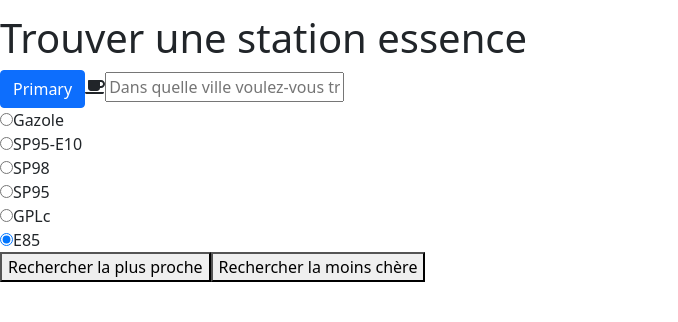
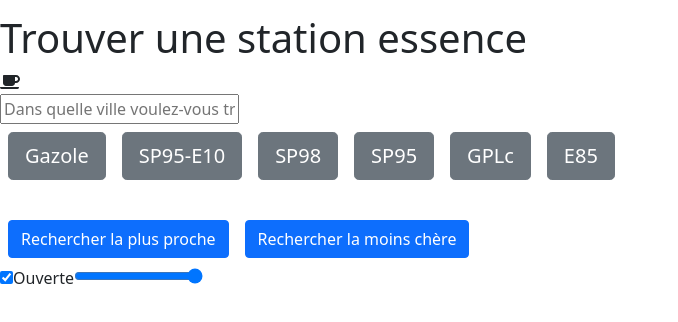
Before and after one commit to SI5-web-dev/si5-prog-web-project, a React (Create React App) app in the folder frontend/acence/: page / in a window 1280 px wide. Shown: the part 156-478 px from the top of the page, without its empty margins (0-678 px from the left). Built offline with nearby package versions, Linux system fonts and the light colour scheme.

Commit message:
fonction pour creer les checkboxs dynamiquement

```diff
--- a/frontend/acence/src/pages/Home.js
+++ b/frontend/acence/src/pages/Home.js
@@ -1,43 +1,88 @@
 
 import Navigation from "../components/Navigation";
-import Button from 'react-bootstrap/Button';
+import React, { useState } from 'react';
+import {Button , ButtonGroup ,ToggleButton, Form} from 'react-bootstrap';
 import { FontAwesomeIcon } from '@fortawesome/react-fontawesome';
 import { faCoffee } from '@fortawesome/free-solid-svg-icons'
 function Home(){
+
+    const [checked, setChecked] = useState(false);
+    const [radioValue, setRadioValue] = useState('1');
+
+    const radiosEssence = [
+        { name: 'Gazole', value: 'Gazole' },
+        { name: 'SP95-E10', value: 'SP95-E10' },
+        { name: 'SP98', value: 'SP98' },
+        { name: 'SP95', value: 'SP95' },
+        { name: 'GPLc', value: 'GPLc' },
+        { name: 'E85', value: 'E85' },
+      ];
+
+
+
+
+
+    function createSettings(){
+        //tranche de prix
+        let prix = document.getElementById('prix')
+        prix.min = 0;
+        prix.max = 20;
+        prix.value =10;
+        let nbService=[];
+        //services
+        let services = document.getElementById('services');
+        for(let i = 0 ; i<nbService.size();i++){
+            let service = nbService[i];
+            let checkbox = document.createElement('input');
+            let label = document.createElement('label');
+            checkbox.type = "checkbox" ;
+            checkbox.id = service;
+            checkbox.name = service;
+            label.htmlFor= service;
+            label.innerHTML = service;
+            services.appendChild(checkbox)
+            services.appendChild(label)
+        }
+    }
+
+
     return (
         <div className="Home">
             <Navigation />
             <h1>Trouver une station essence</h1>
-            <Button variant="primary">Primary</Button>
             <FontAwesomeIcon icon={faCoffee} />
+            <br />
             <input placeholder="Dans quelle ville voulez-vous trouver votre station essence ?"/>
+
+            <br />
             <div>
-                <input type="radio" id="Gazole" name="essence" value="Gazole" checked />
-                <label for="Gazole">Gazole</label>
-            </div>
-            <div>
-                <input type="radio" id="SP95-E10" name="essence" value="SP95-E10" checked />
-                <label for="SP95-E10">SP95-E10</label>
-            </div>
-            <div>
-                <input type="radio" id="SP98" name="essence" value="SP98" checked />
-                <label for="SP98">SP98</label>
-            </div>
-            <div>
-                <input type="radio" id="SP95" name="essence" value="SP95" checked />
-                <label for="SP95">SP95</label>
-            </div>
-            <div>
-                <input type="radio" id="GPLc" name="essence" value="GPLc" checked />
-                <label for="GPLc">GPLc</label>
-            </div>
-            <div>
-                <input type="radio" id="E85" name="essence" value="E85" checked />
-                <label for="E85">E85</label>
-            </div>
-            <button>Rechercher la plus proche</button>
-            <button>Rechercher la moins chère</button>
+                {radiosEssence.map((radio, idx) => (
+                <ToggleButton
+                    key={idx}
+                    id={`radio-${idx}`}
+                    type="radio"
+                    className="m-2"
+                    size="lg"
+                    variant={'secondary' }
+                    name="radio"
+                    value={radio.value}
+                    checked={radioValue === radio.value}
+                    onChange={(e) => setRadioValue(e.currentTarget.value)}>
+                    {radio.name}
+                </ToggleButton>
+                ))}
+                </div>
+                <br />
+                <Button variant="primary" className="m-2" onClick={createSettings}>Rechercher la plus proche</Button>{}
+                <Button variant="primary" className="m-2" onClick={createSettings}>Rechercher la moins chère</Button>{}
+                <div id="researchSettings">
+                    <input type="checkbox" id="ouverte" name="ouverte" defaultChecked />
+                    <label htmlFor="ouverte">Ouverte</label>
+                    <input type='range' id="prix" min="0" max="10"></input>
+                    <div id="services">
 
+                    </div>
+                </div>
         </div>
 
     )
--- a/frontend/acence/src/styles/_settings.scss
+++ b/frontend/acence/src/styles/_settings.scss
@@ -2,3 +2,7 @@ $color_blue : blue;
 $color_yellow : yellow;
 $font : Poppins, Arial;
 $color_background : black;
+
+body{
+    text-align: center;
+}
```
